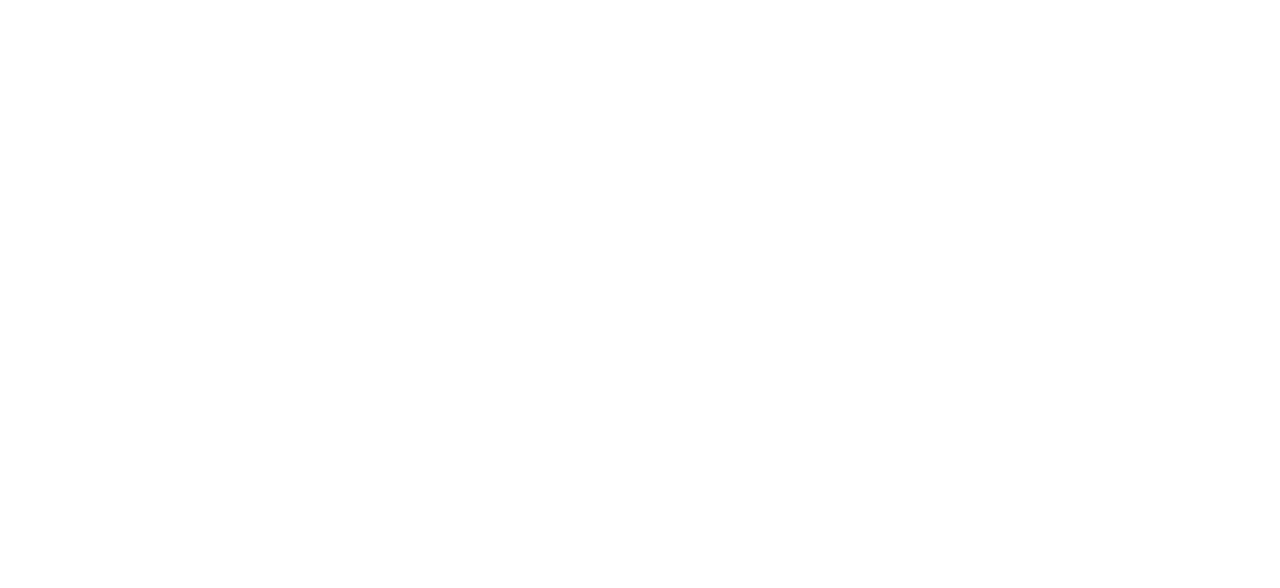
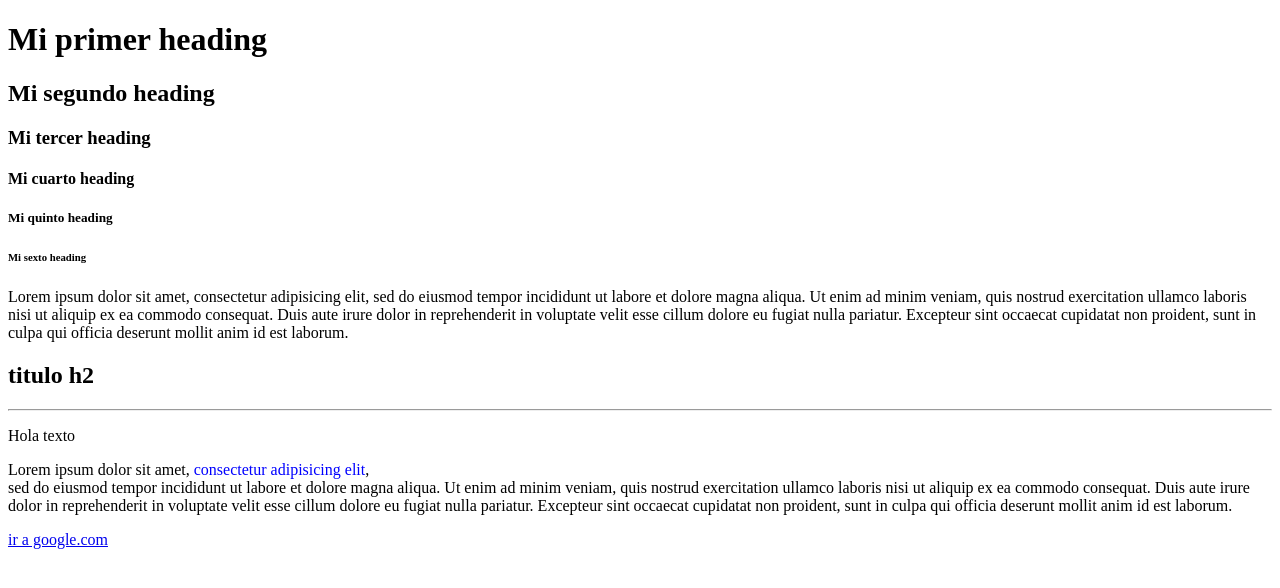
Before and after one commit to Hoaz1991/Blog, a plain HTML site: page index.html in a window 1280 px wide. Drawn offline with Linux system fonts and the light colour scheme.

Commit message:
html holaMundo <h1>...<h6>,<p>,<hr>,comentarios,<span>,<br>,<a>

```diff
--- a/index.html
+++ b/index.html
@@ -1,9 +1,32 @@
 <!DOCTYPE html>
 <html>
 <head>
-	<title></title>
+	<title>html HolaMundo</title>
 </head>
 <body>
+	<h1>Mi primer heading</h1>
+	<h2>Mi segundo heading</h2>
+	<h3>Mi tercer heading</h3>
+	<h4>Mi cuarto heading</h4>
+	<h5>Mi quinto heading</h5>
+	<h6>Mi sexto heading</h6>
+	<p>Lorem ipsum dolor sit amet, consectetur adipisicing elit, sed do eiusmod
+	tempor incididunt ut labore et dolore magna aliqua. Ut enim ad minim veniam,
+	quis nostrud exercitation ullamco laboris nisi ut aliquip ex ea commodo
+	consequat. Duis aute irure dolor in reprehenderit in voluptate velit esse
+	cillum dolore eu fugiat nulla pariatur. Excepteur sint occaecat cupidatat non
+	proident, sunt in culpa qui officia deserunt mollit anim id est laborum.</p>
+	<h2>titulo h2</h2>
+	<hr>
+	<p>Hola texto </p>
+	<p>Lorem ipsum dolor sit amet, <span style="color: blue">consectetur adipisicing elit</span>,<br> sed do eiusmod
+	tempor incididunt ut labore et dolore magna aliqua. Ut enim ad minim veniam,
+	quis nostrud exercitation ullamco laboris nisi ut aliquip ex ea commodo
+	consequat. Duis aute irure dolor in reprehenderit in voluptate velit esse
+	cillum dolore eu fugiat nulla pariatur. Excepteur sint occaecat cupidatat non
+	proident, sunt in culpa qui officia deserunt mollit anim id est laborum.</p>
+	<!--comentario-->
+	<a target="_blank" href="https://www.google.com.co">ir a google.com</a>
 
 </body>
 </html>
```
